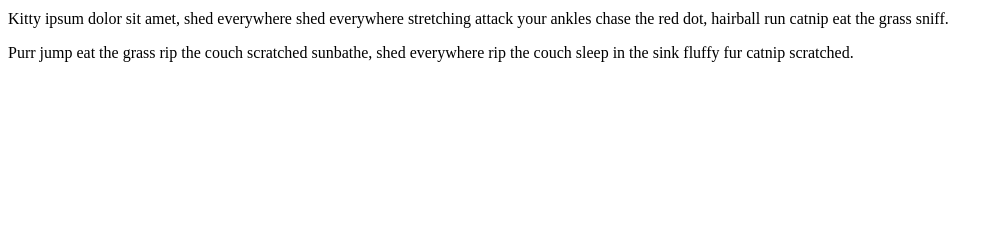
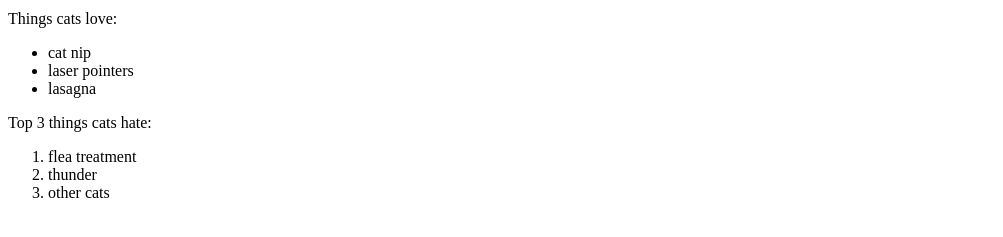
Before and after one commit to iremkenar/cat-photo-app, a plain HTML site: page index.html in a window 1280 px wide. Shown: the part 395-632 px from the top of the page, without its empty margins (0-1003 px from the left). Drawn offline with Linux system fonts and the light colour scheme.

Commit message:
Added lists

```diff
--- a/index.html
+++ b/index.html
@@ -1,9 +1,21 @@
 <h2>CatPhotoApp</h2>
 <main>
-  <p>Click here to view more <a href="https://freecatphotoapp.com" target="_blank">cat photos</a>.</p>
+  <p>Click here to view more <a href="#">cat photos</a>.</p>
 
-  <img src="https://bit.ly/fcc-relaxing-cat" alt="A cute orange cat lying on its back.">
+  <a href="#"><img src="https://bit.ly/fcc-relaxing-cat" alt="A cute orange cat lying on its back."></a>
 
-  <p>Kitty ipsum dolor sit amet, shed everywhere shed everywhere stretching attack your ankles chase the red dot, hairball run catnip eat the grass sniff.</p>
-  <p>Purr jump eat the grass rip the couch scratched sunbathe, shed everywhere rip the couch sleep in the sink fluffy fur catnip scratched.</p>
+  <p>Things cats love:</p>
+  <ul>
+    <li>cat nip</li>
+    <li>laser pointers</li>
+    <li>lasagna</li>
+  </ul>
+  <p>Top 3 things cats hate:</p>
+  <ol>
+    <li>flea treatment</li>
+    <li>thunder</li>
+    <li>other cats</li>
+  </ol>
+
+
 </main>
```
